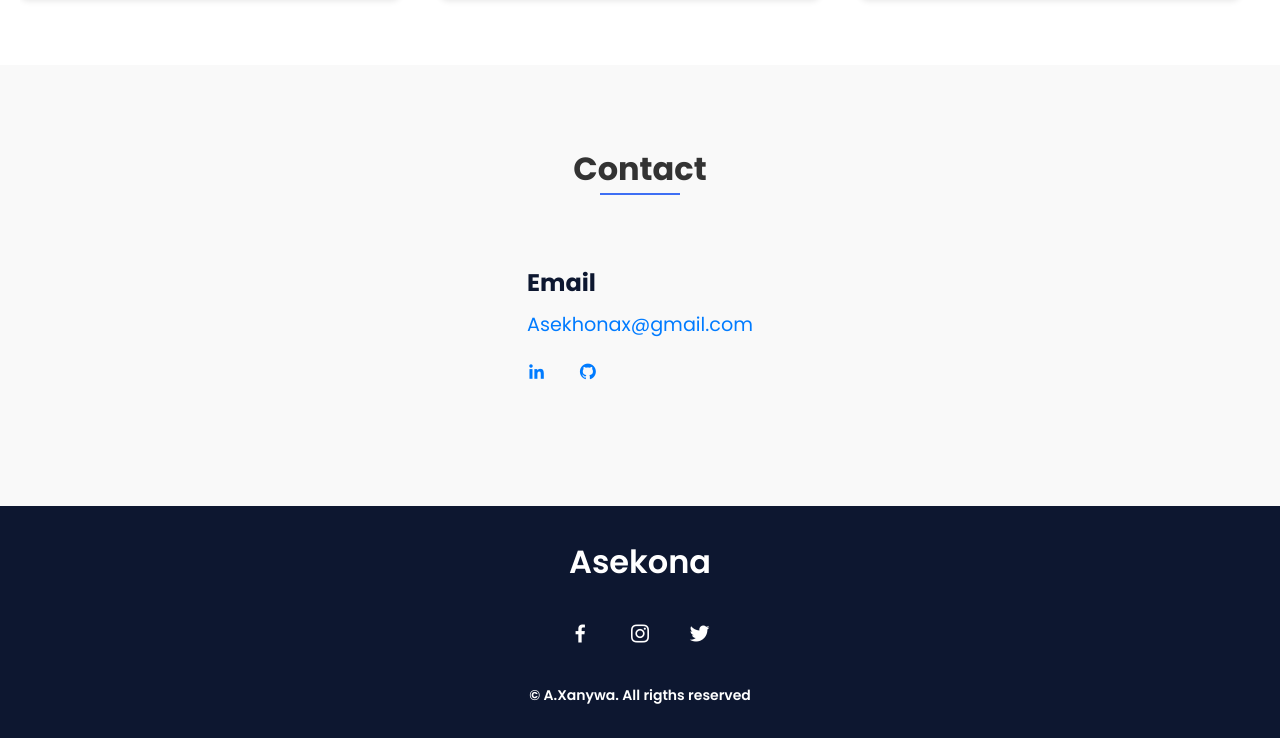
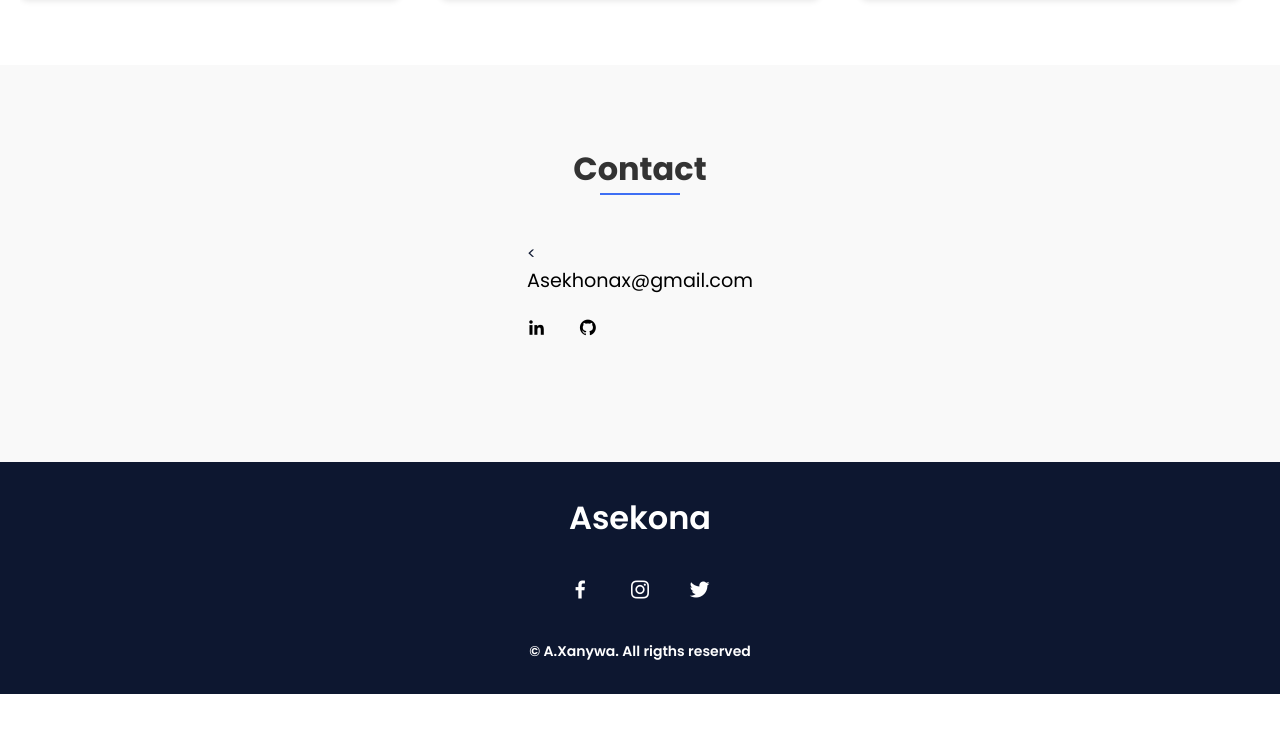
Before and after one commit to Asekona80/my-portfolio, a plain HTML site: page index.html in a window 1280 px wide. Shown: the part 2972-3710 px from the top of the page. After the commit the page ends 3666 px from the top, so only its background shows below. Drawn offline with nearby package versions, Linux system fonts and the light colour scheme.

Commit message:
never mind

```diff
--- a/index.html
+++ b/index.html
@@ -221,7 +221,7 @@
                 <h2 class="section-title">Contact</h2>
                 <div class="contact__container bd-grid">
                 <div class="contact-info">
-    <h3>Email</h3><a href="mailto:Asekhonax@gmail.com">Asekhonax@gmail.com</a>
+    <<a href="mailto:Asekhonax@gmail.com">Asekhonax@gmail.com</a>
     <div class="home__social">
         <a href="https://www.linkedin.com/in/asekona-xanywa-99b655200/" class="home__social-icon"><i class='bx bxl-linkedin'></i></a>
         <a href="https://github.com/Asekona80?tab=repositories" class="home__social-icon"><i class='bx bxl-github' ></i></a>
--- a/styles.css
+++ b/styles.css
@@ -226,10 +226,7 @@ img {
   color: var(--second-color);
 }
 
-.home__social-icon:hover {
-  color: var(--first-color);
-  margin-bottom: 10%;
-}
+
 
 .home__img {
   position: absolute;
@@ -270,6 +267,7 @@ img {
 }
 
 /* ABOUT*/
+
 .about__container {
   row-gap: 2rem;
   text-align: center;
@@ -553,12 +551,12 @@ img {
 }
 
 .contact-info h3 {
-  font-size: 1.5em;
+  font-size: 3.5em;
   margin-bottom: 10px;
 }
 
 .contact-info a {
-  color: #007bff;
+  color: black;
   text-decoration: none;
   font-size: 1.2em; /* Increase the font size */
   display: block; /* Display the email link as a block element */
```
